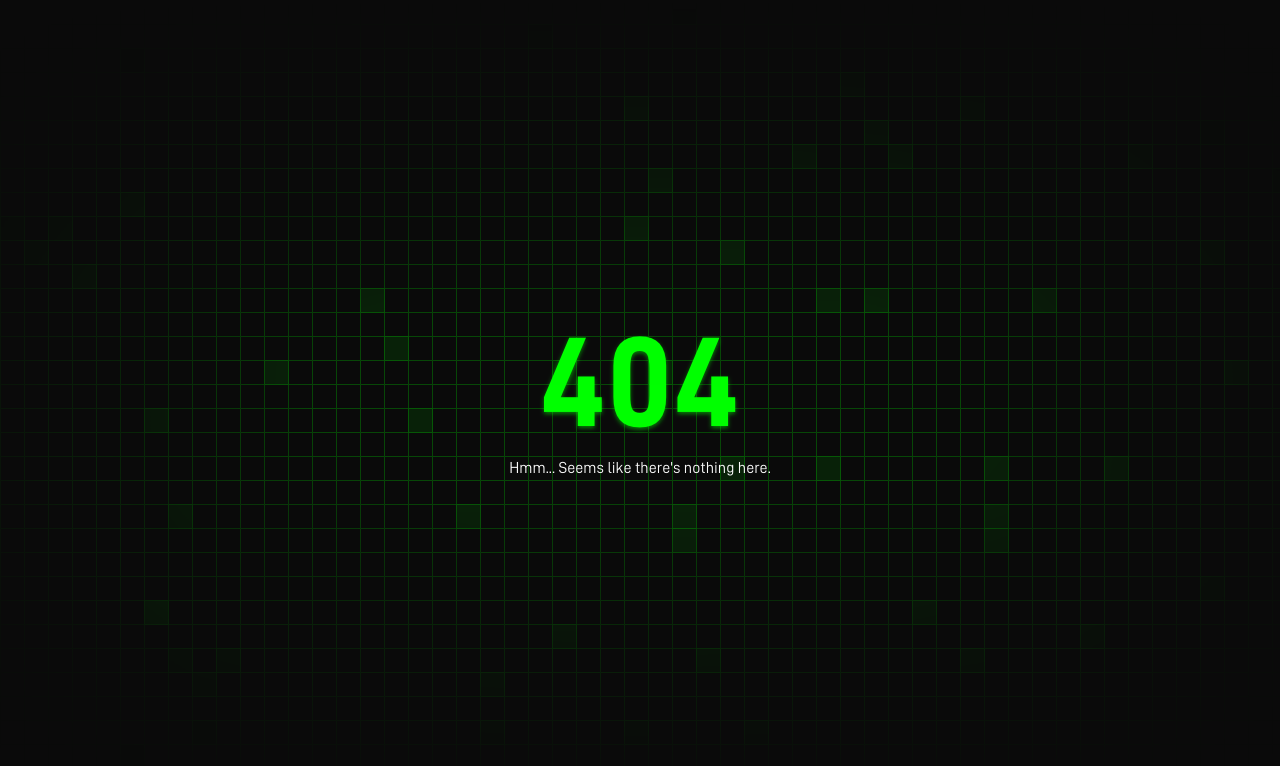
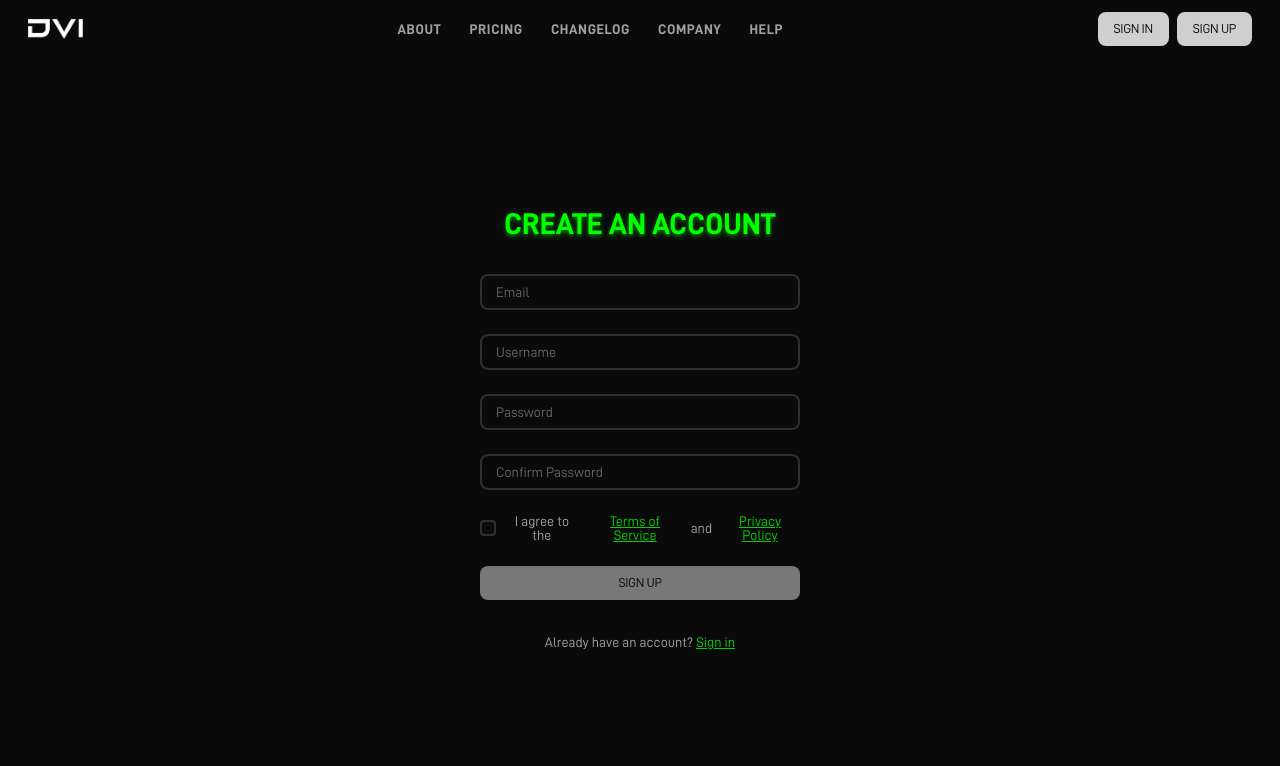
Before and after one commit to main-develop/dvi-web-service, a Next.js app: page /sign-up in a window 1280 px wide. Before the commit this address had no page. Shown: the top 766 px of the page. Built offline with nearby package versions, Linux system fonts and the light colour scheme.

Commit message:
feat: Add signup page

```diff
--- /dev/null
+++ b/src/app/(auth)/sign-up/page.tsx
@@ -0,0 +1,5 @@
+import Signup from "@/src/components/auth/Signup";
+
+export default function SignupPage() {
+  return <Signup />
+}
--- /dev/null
+++ b/src/components/auth/Signup.tsx
@@ -0,0 +1,116 @@
+"use client";
+
+import { useForm, useWatch } from "react-hook-form";
+import { zodResolver } from "@hookform/resolvers/zod";
+import { useRouter } from "next/navigation";
+import { Button } from "../ui/button";
+import { Input } from "../ui/input";
+import { Label } from "../ui/label";
+import { Checkbox } from "../ui/checkbox";
+import { Form, FormControl, FormField, FormItem, FormMessage } from "../ui/form";
+import * as z from "zod";
+import { signupSchema } from "@/src/lib/auth-schemas";
+import { cn } from "@/src/lib/utils";
+import { getTextLink } from "@/src/utils/get-text-link";
+
+interface FieldProps {
+  name: "email" | "username" | "password" | "confirmPassword";
+  type: React.HTMLInputTypeAttribute;
+  label: string;
+}
+
+const fields: FieldProps[] = [
+  { name: "email", type: "email", label: "Email" },
+  { name: "username", type: "string", label: "Username" },
+  { name: "password", type: "password", label: "Password" },
+  { name: "confirmPassword", type: "password", label: "Confirm Password" },
+];
+
+export default function Signup() {
+  const router = useRouter();
+  const form = useForm<z.infer<typeof signupSchema>>({
+    resolver: zodResolver(signupSchema),
+    defaultValues: {
+      email: "",
+      username: "",
+      password: "",
+      confirmPassword: "",
+      agreeTerms: false,
+    },
+    shouldFocusError: false,
+  });
+  const isAgreed = useWatch({
+    control: form.control,
+    name: "agreeTerms",
+  });
+
+  const onSubmit = (data: z.infer<typeof signupSchema>) => {
+    console.log("Signup data:", data);
+    router.push(`/verify-email?email=${encodeURIComponent(data.email)}`);
+  };
+
+  return (
+    <div className="relative flex flex-1 flex-col items-center justify-center">
+      <div
+        className={cn(
+          "bg-background text-foreground relative w-full max-w-sm space-y-8 rounded-lg p-8",
+        )}
+      >
+        <h2 className="matrix-text text-center text-3xl font-bold uppercase">Create an account</h2>
+        <Form {...form}>
+          <form noValidate onSubmit={form.handleSubmit(onSubmit)} className="space-y-6">
+            {fields.map(({ name, type, label }) => (
+              <FormField
+                key={name}
+                control={form.control}
+                name={name}
+                render={({ field }) => (
+                  <FormItem>
+                    <FormControl>
+                      <Input type={type} label={label} {...field} />
+                    </FormControl>
+                    <FormMessage />
+                  </FormItem>
+                )}
+              />
+            ))}
+            <FormField
+              control={form.control}
+              name="agreeTerms"
+              render={({ field }) => (
+                <FormItem className="flex items-center">
+                  <FormControl>
+                    <Checkbox
+                      id="agreeTerms"
+                      checked={field.value}
+                      onCheckedChange={field.onChange}
+                      {...form.register("agreeTerms")}
+                    />
+                  </FormControl>
+                  <Label
+                    htmlFor="agreeTerms"
+                    className="text-muted-foreground text-center select-auto"
+                  >
+                    I agree to the {getTextLink("/terms-of-service", "Terms of Service")} and{" "}
+                    {getTextLink("/privacy-policy", "Privacy Policy")}
+                  </Label>
+                </FormItem>
+              )}
+            />
+            <Button
+              type="submit"
+              effect={!isAgreed ? "none" : "scale"}
+              disabled={!isAgreed}
+              className="w-full tracking-tight transition-all duration-300"
+            >
+              Sign Up
+            </Button>
+          </form>
+        </Form>
+        <p className="text-muted-foreground text-center text-sm">
+          Already have an account? {getTextLink("/sign-in", "Sign in")}
+        </p>
+      </div>
+    </div>
+  );
+}
--- a/src/components/ui/progress-steps.tsx
+++ /dev/null
@@ -1,24 +0,0 @@
-import { Progress } from "./progress";
-
-interface ProgressStepsProps {
-  currentStep: number;
-  steps: string[];
-}
-
-export function ProgressSteps({ currentStep, steps }: ProgressStepsProps) {
-  return (
-    <div className="mb-6">
-      <div className="mb-2 flex justify-between">
-        {steps.map((step, index) => (
-          <div
-            key={index}
-            className={`text-sm ${index + 1 === currentStep ? "font-bold text-matrix" : "text-muted-foreground"}`}
-          >
-            Step {index + 1}: {step}
-          </div>
-        ))}
-      </div>
-      <Progress value={((currentStep - 1) / (steps.length - 1)) * 100} className="h-2" />
-    </div>
-  );
-}
--- a/src/components/ui/progress.tsx
+++ /dev/null
@@ -1,31 +0,0 @@
-"use client"
-
-import * as React from "react"
-import { Progress as ProgressPrimitive } from "radix-ui"
-
-import { cn } from "@/src/lib/utils"
-
-function Progress({
-  className,
-  value,
-  ...props
-}: React.ComponentProps<typeof ProgressPrimitive.Root>) {
-  return (
-    <ProgressPrimitive.Root
-      data-slot="progress"
-      className={cn(
-        "bg-primary/20 relative h-2 w-full overflow-hidden rounded-full",
-        className
-      )}
-      {...props}
-    >
-      <ProgressPrimitive.Indicator
-        data-slot="progress-indicator"
-        className="bg-primary h-full w-full flex-1 transition-all"
-        style={{ transform: `translateX(-${100 - (value || 0)}%)` }}
-      />
-    </ProgressPrimitive.Root>
-  )
-}
-
-export { Progress }
--- /dev/null
+++ b/src/lib/auth-schemas.ts
@@ -0,0 +1,26 @@
+import { z } from "zod";
+
+export const signupSchema = z
+  .object({
+    email: z.email("Invalid email address"),
+    username: z
+      .string()
+      .min(3, "Username must be at least 3 characters")
+      .max(20, "Username must be at most 20 characters")
+      .regex(/^[a-zA-Z0-9]+$/, "Username must be alphanumeric"),
+    password: z
+      .string()
+      .min(8, "Password must be at least 8 characters")
+      .regex(/(?=.*[a-z])/, "Password must contain at least one lowercase letter")
+      .regex(/(?=.*[A-Z])/, "Password must contain at least one uppercase letter")
+      .regex(/(?=.*\d)/, "Password must contain at least one number")
+      .regex(/(?=.*[!@#$%^&*])/, "Password must contain at least one special character"),
+    confirmPassword: z.string(),
+    agreeTerms: z
+      .boolean()
+      .refine((val) => val === true, "I agree to the Terms of Service and Privacy Policy"),
+  })
+  .refine((data) => data.password === data.confirmPassword, {
+    message: "Passwords do not match",
+    path: ["confirmPassword"],
+  });
--- /dev/null
+++ b/src/utils/get-text-link.tsx
@@ -0,0 +1,10 @@
+import Link from "next/link";
+
+export const getTextLink = (href: string, text: string) => (
+  <Link
+    href={href}
+    className="text-matrix-80 hover:text-matrix underline transition-all duration-300"
+  >
+    {text}
+  </Link>
+);
```
